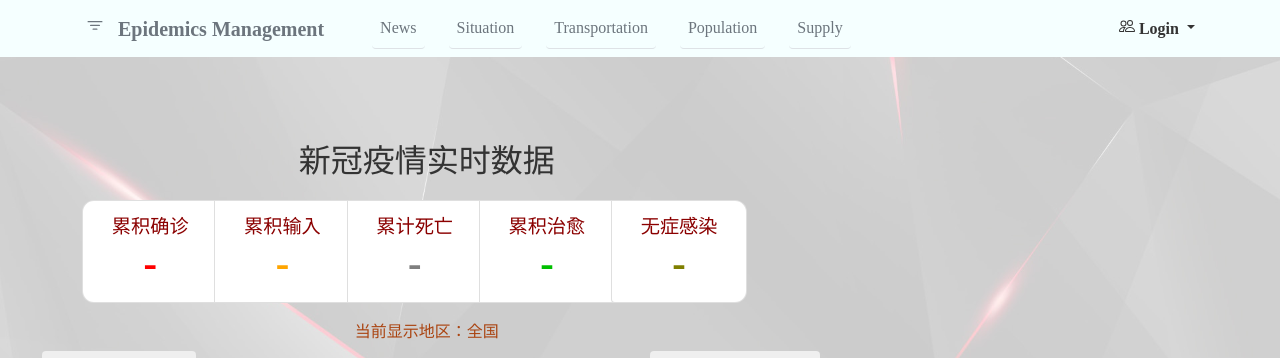
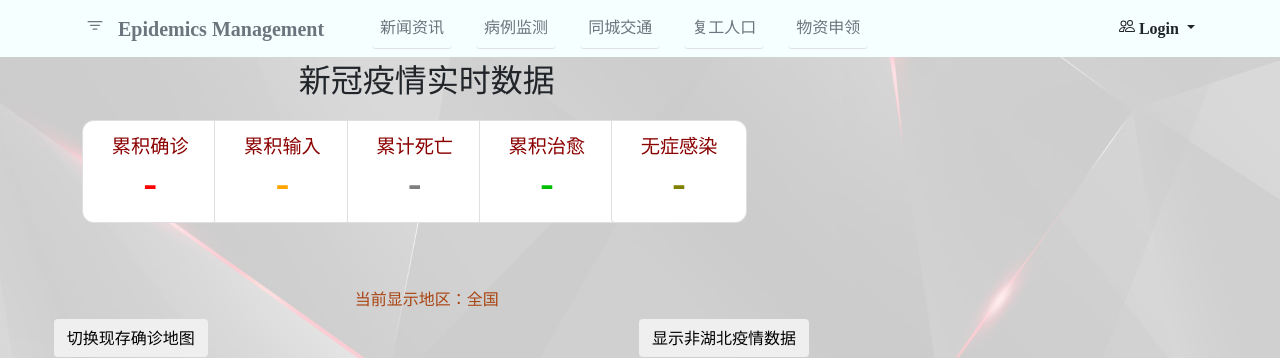
Before and after one commit to NeoHugh/COVID, a Flask app: page /situation/ in a window 1280 px wide. Shown: the top 358 px of the page. Run offline with Flask 2, Linux system fonts and the light colour scheme; data that the repository does not hold is empty; parts of the project's set-up code (start-up, migrations or seed data) failed here and were passed over; some libraries are stand-ins or nearby versions.

Commit message:
加快了css、js载入速度

```diff
--- a/covid/covid/templates/framework_situation.html
+++ b/covid/covid/templates/framework_situation.html
@@ -6,21 +6,12 @@
     <meta name="viewport" content="width=device-width, initial-scale=1, shrink-to-fit=no">
 
     <!-- Bootstrap CSS -->
-    <link rel="stylesheet" href="https://maxcdn.bootstrapcdn.com/bootstrap/4.0.0/css/bootstrap.min.css"
-        integrity="sha384-Gn5384xqQ1aoWXA+058RXPxPg6fy4IWvTNh0E263XmFcJlSAwiGgFAW/dAiS6JXm" crossorigin="anonymous">
     <link rel="stylesheet" type="text/css" href="{{ url_for('static', filename='css/main.css') }}">
-{#    <link rel="stylesheet" type="text/css" href="{{ url_for('static', filename='css/bootstrap.min.css') }}">#}
+    <link rel="stylesheet" type="text/css" href="{{ url_for('static', filename='css/bootstrap.min.css') }}">
     <!-- Optional JavaScript -->
     <!-- jQuery first, then Popper.js, then Bootstrap JS -->
     <!-- <script src="https://code.jquery.com/jquery-3.2.1.slim.min.js" integrity="sha384-KJ3o2DKtIkvYIK3UENzmM7KCkRr/rE9/Qpg6aAZGJwFDMVNA/GpGFF93hXpG5KkN" crossorigin="anonymous"></script> -->
     <script src="{{ url_for('static', filename='js/jQuery.js') }}"></script>
-    <script src="https://cdnjs.cloudflare.com/ajax/libs/popper.js/1.12.9/umd/popper.min.js"
-        integrity="sha384-ApNbgh9B+Y1QKtv3Rn7W3mgPxhU9K/ScQsAP7hUibX39j7fakFPskvXusvfa0b4Q"
-        crossorigin="anonymous"></script>
-    <script src="https://maxcdn.bootstrapcdn.com/bootstrap/4.0.0/js/bootstrap.min.js"
-        integrity="sha384-JZR6Spejh4U02d8jOt6vLEHfe/JQGiRRSQQxSfFWpi1MquVdAyjUar5+76PVCmYl"
-        crossorigin="anonymous"></script>
-    <script src="{{ url_for('static', filename='js/transportation_user.js') }}"></script>
     <script src="{{ url_for('static', filename='js/popper.min.js') }}"></script>
     <script src="{{ url_for('static', filename='js/bootstrap.min.js') }}"></script>
 </head>
@@ -45,12 +36,12 @@
                         </button>
                         <div class="collapse navbar-collapse" id="navbarToggle">
                             <div class="navbar-nav mr-auto font-weight-light">
-                                <a class="nav-item nav-link mr-auto text-secondary border-bottom ml-4" href="#" id="123">News</a>
-                                <a class="nav-item nav-link mr-auto text-secondary border-bottom ml-4" href="{{ url_for('situation.index') }}">Situation</a>
-                                <a class="nav-item nav-link mr-auto text-secondary border-bottom ml-4" href="{{ url_for('transport_user.index') }}">Transportation</a>
+                                <a class="nav-item nav-link mr-auto text-secondary border-bottom ml-4" href="#" id="123">新闻资讯</a>
+                                <a class="nav-item nav-link mr-auto text-secondary border-bottom ml-4" href="{{ url_for('situation.index') }}">病例监测</a>
+                                <a class="nav-item nav-link mr-auto text-secondary border-bottom ml-4" href="{{ url_for('transport_user.index') }}">同城交通</a>
                                 <a class="nav-item nav-link mr-auto text-secondary border-bottom ml-4"
-                                href="{{ url_for('population_user.index') }}">Population</a>
-                                <a class="nav-item nav-link mr-auto text-secondary border-bottom ml-4" href="{{ url_for('goods_user.supply') }}">Supply</a>
+                                href="{{ url_for('population_user.index') }}">复工人口</a>
+                                <a class="nav-item nav-link mr-auto text-secondary border-bottom ml-4" href="{{ url_for('goods_user.supply') }}">物资申领</a>
 
                             </div>
                             <div class=" navbar-nav">
@@ -63,7 +54,7 @@
                                 <span class="caret"></span></a>
                                 <ul class="dropdown-menu pull-right" style="left:auto">
                                     <li><a href="{{ url_for('login.info')}}">个人信息</a></li>
-                                    <li><a href="{{ url_for('login.register')}}">注册</a></li>
+                                    <li><a href="{{ url_for('login.register')}}">用户注册</a></li>
                                     <li><a href="{{ url_for('login.adminLog')}}">管理员登录</a></li>
                                     <li><a href="{{ url_for('login.forget')}}">修改密码</a></li>
                                 </ul>
```
